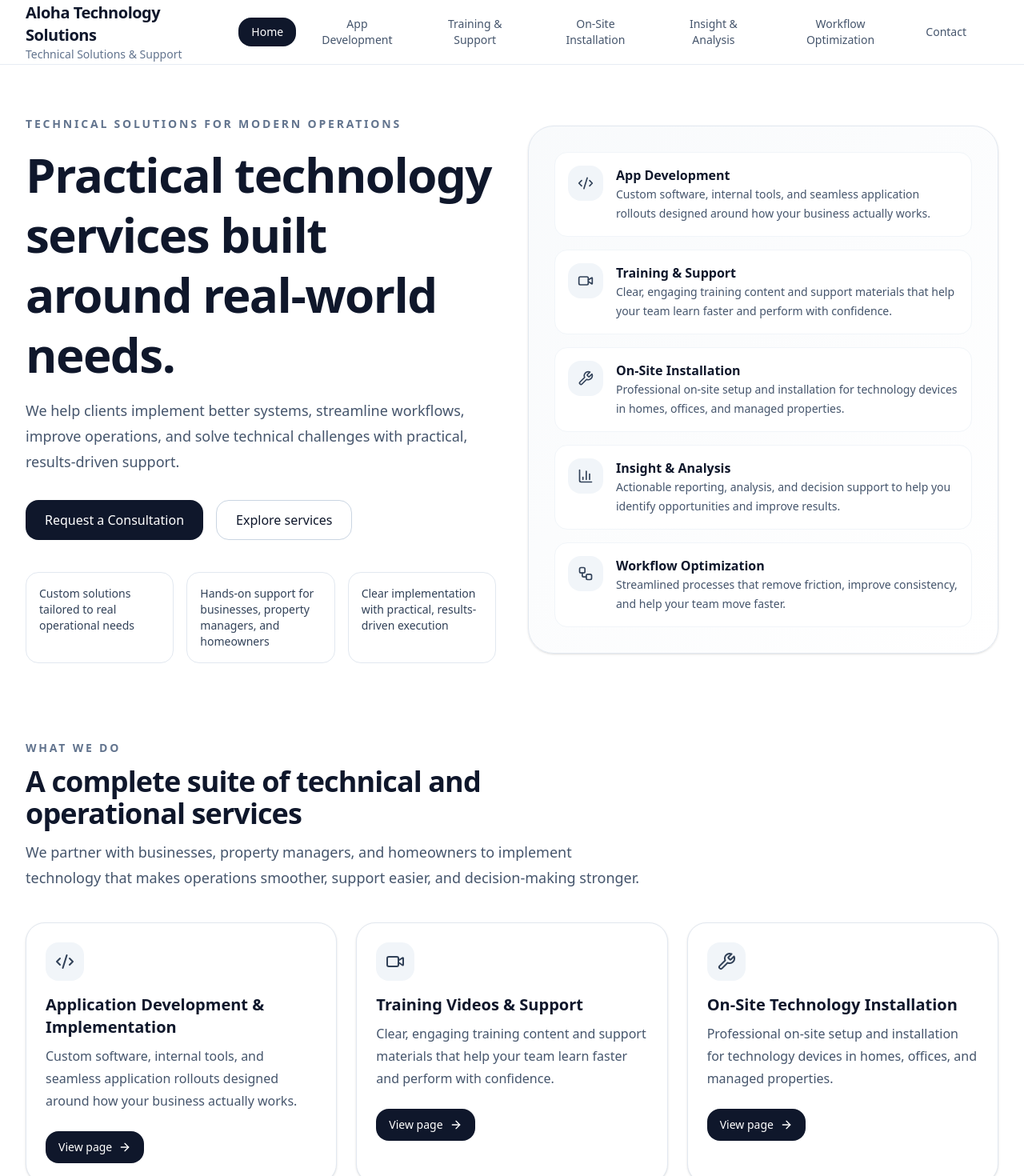
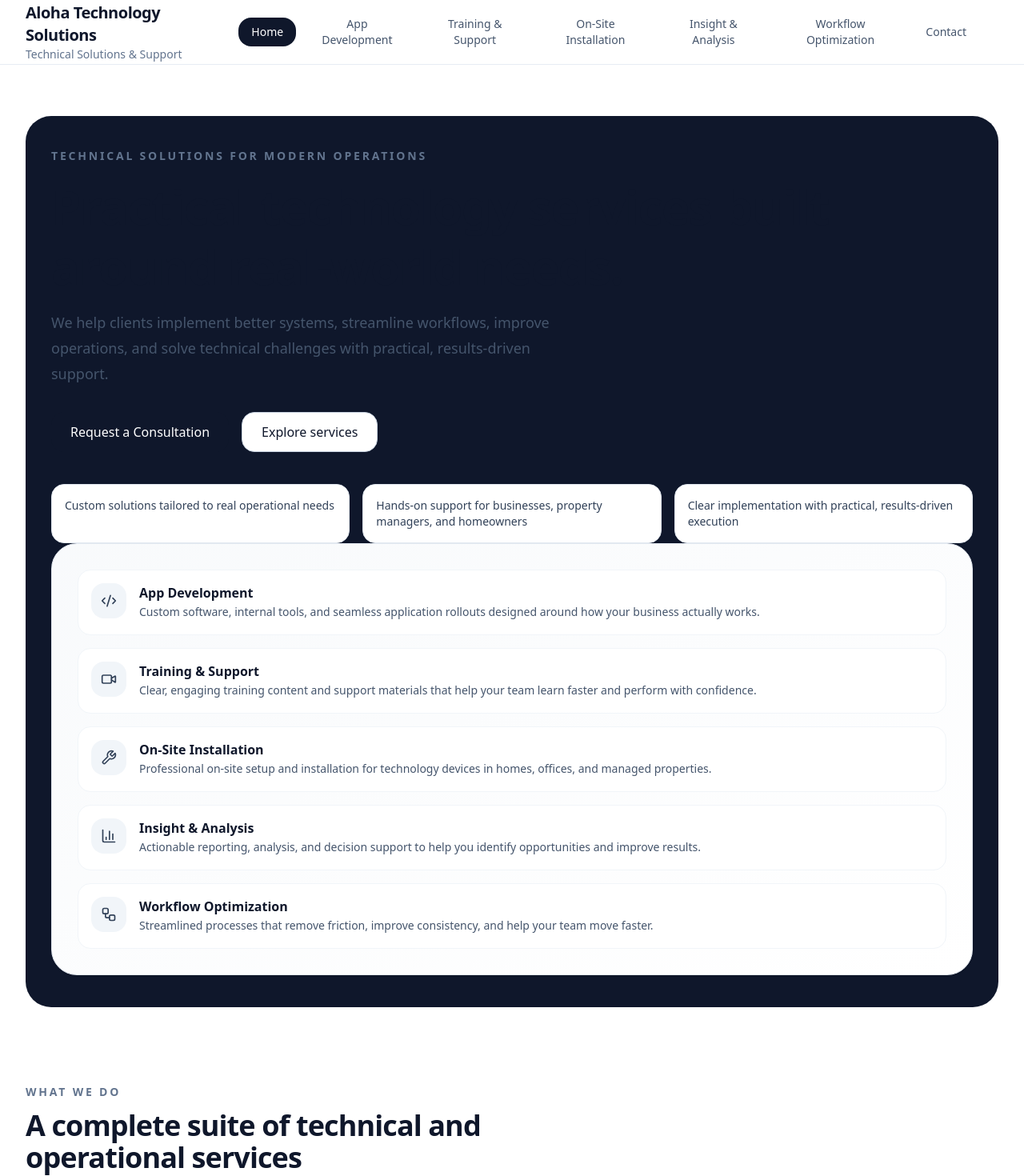
Before and after one commit to AlohaTechnologyServices/Aloha-Technology-Services, a React (Vite) app: page / in a window 1280 px wide. Shown: the top 1470 px of the page at 80% size. Built offline with nearby package versions, Linux system fonts and the light colour scheme.

Commit message:
Update App.jsx

```diff
--- a/src/App.jsx
+++ b/src/App.jsx
@@ -218,7 +218,7 @@ function ServiceCard({ service, onOpen }) {
   const Icon = service.icon;
   return (
     <motion.div whileHover={{ y: -4 }} transition={{ duration: 0.2 }}>
-      <Card className="h-full rounded-3xl border-slate-200 shadow-sm">
+      <Card className="rounded-3xl border-slate-200 shadow-sm bg-slate-900 text-white">
         <CardHeader className="space-y-4">
           <div className="w-12 h-12 rounded-2xl bg-slate-100 flex items-center justify-center">
             <Icon className="w-6 h-6 text-slate-700" />
@@ -241,7 +241,7 @@ function ServiceCard({ service, onOpen }) {
 function HomePage({ onOpen }) {
   return (
     <div className="space-y-24">
-      <section className="grid lg:grid-cols-2 gap-10 items-center">
+     <section className="rounded-[2rem] bg-slate-900 px-8 py-10 text-white">
         <div className="space-y-8">
           <div className="space-y-4">
             <p className="text-sm font-semibold uppercase tracking-[0.2em] text-slate-500">Technical solutions for modern operations</p>
```
